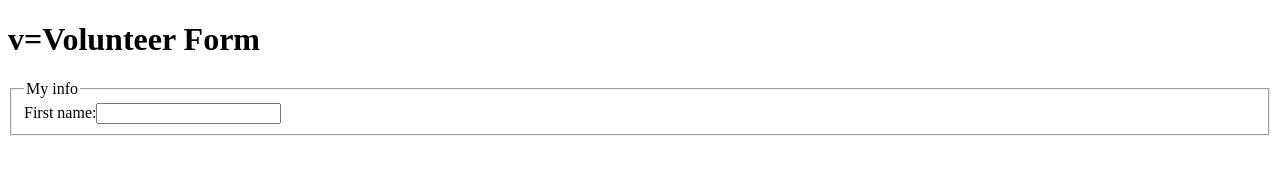
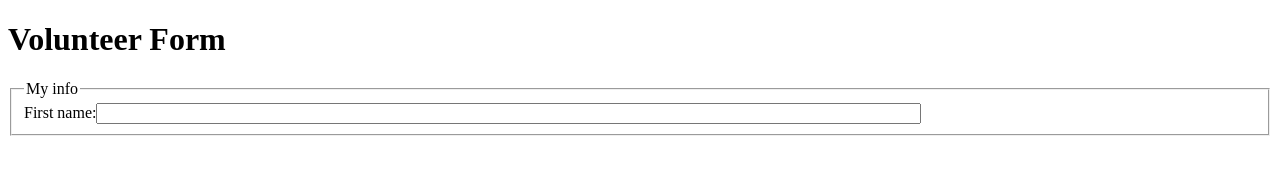
Before and after one commit to charliehaffner/Lab4, a plain HTML site: page index.html in a window 1280 px wide. Drawn offline with Linux system fonts and the light colour scheme.

Commit message:
Update index.html

```diff
--- a/index.html
+++ b/index.html
@@ -5,10 +5,10 @@
 <title> ITMD-361 Lab-4 </title>
 </head>
 <body>
-<h1>v=Volunteer Form</h1>
+<h1>Volunteer Form</h1>
 <form action="http://bloomingdale.sat.iit.edu/kriedan/lab3formscript.php" method="post">
   <fieldset>
     <legend>My info</legend>
-	  <div><label> First name:<input type="text" </label></div>
+	  <div><label> First name:<input size="100" type="text" </label></div>
 </body>
 </html>
```
